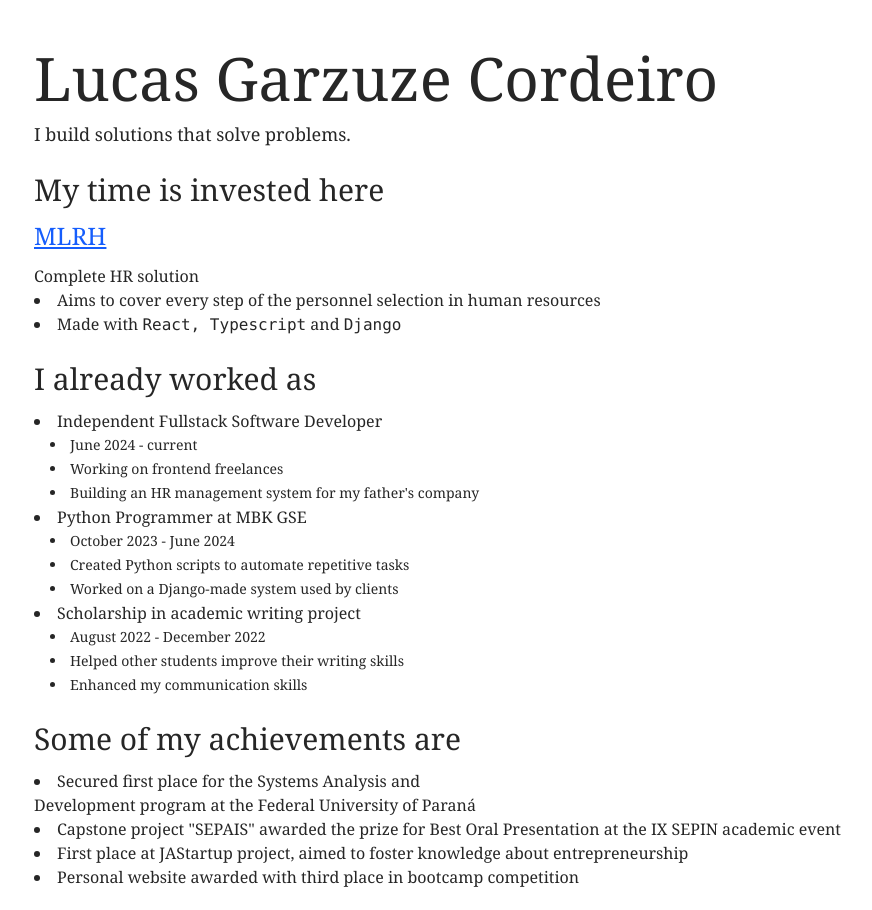
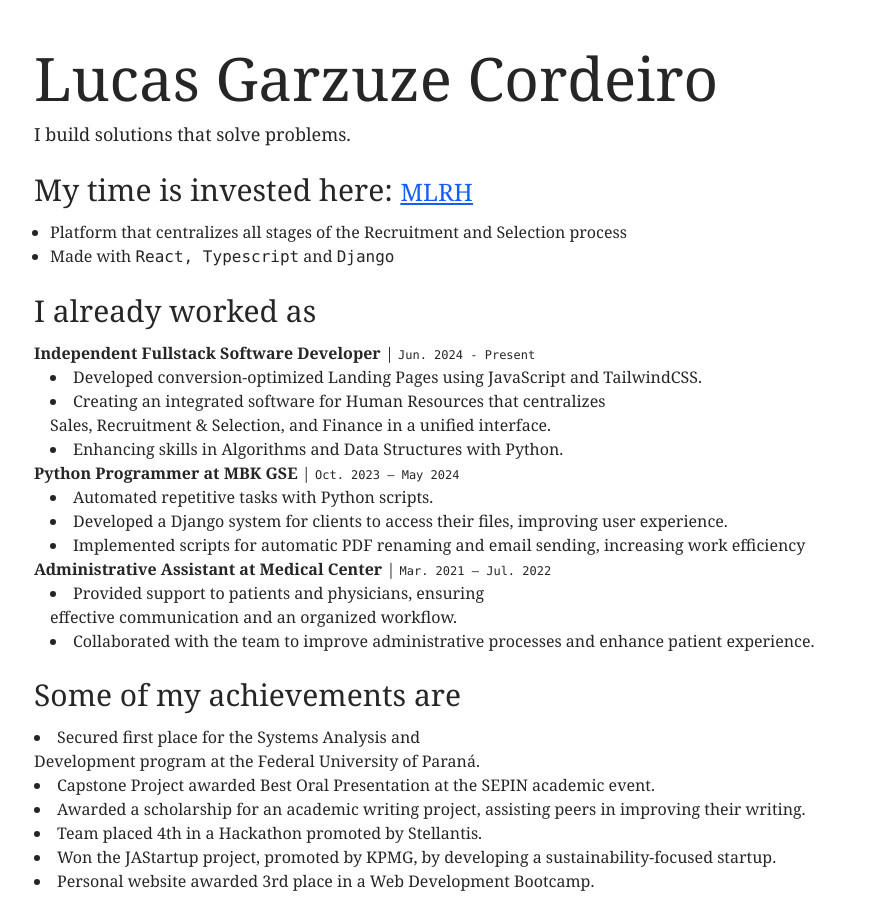
Before and after one commit to garzuze/garzuze.github.io, a website: page index.html in a window 1280 px wide. Shown: the top 910 px of the page, without its empty margins (194-1066 px from the left). Drawn offline with Linux system fonts and the light colour scheme.

Commit message:
feat: improve texts and styling

```diff
--- a/index.html
+++ b/index.html
@@ -6,7 +6,7 @@
     <meta name="viewport" content="width=device-width, initial-scale=1.0">
     <title>garzuze</title>
     <link rel="stylesheet" href="../src/output.css">
-    <link rel="icon" type="image/x-icon" href="favicon.ico?"/>
+    <link rel="icon" type="image/x-icon" href="favicon.ico?" />
 </head>
 
 <body>
@@ -16,18 +16,21 @@
             <p class="text-lg">I build solutions that solve problems.</p>
         </section>
         <section class="space-y-3">
-            <h2 class="text-3xl font-medium">My time is invested here</h2>
-            <article class="space-y-3">
-                <p class="text-2xl w-fit underline text-blue-600 hover:text-blue-800 visited:text-purple-600">
+            <h2 class="text-3xl font-medium">My time is invested here: <spam
+                    class="text-2xl w-fit underline text-blue-600 hover:text-blue-800 visited:text-spamurple-600">
                     <a href="https://www.github.com/garzuze/MLRH" target="_blank">
                         MLRH
                     </a>
-                </p>
+                </spam>
+            </h2>
+            <article class="space-y-3">
                 <div>
-                    <p>Complete HR solution</p>
-                    <ul class="list-disc list-inside leading-6">
-                        <li>Aims to cover every step of the personnel selection in human resources</li>
-                        <li>Made with <span class="font-mono">React, Typescript</span> and <span class="font-mono">Django</span> </li>
+                    <ul class="list-disc ml-4">
+                        <li>
+                            Platform that centralizes all stages of the Recruitment and Selection process
+                        </li>
+                        <li>Made with <span class="font-mono">React, Typescript</span> and <span
+                                class="font-mono">Django</span> </li>
                     </ul>
                 </div>
             </article>
@@ -37,27 +40,53 @@
             <h2 class="text-3xl font-medium">I already worked as</h2>
             <article class="space-y-3">
                 <div>
-                    <ul class="list-disc list-inside leading-6">
-                        <li>Independent Fullstack Software Developer
-                            <ul class="list-disc list-inside leading-6 text-sm ml-4">
-                                <li>June 2024 - current</li>
-                                <li>Working on frontend freelances</li>
-                                <li>Building an HR management system for my father's company</li>
+                    <ul class="leading-6">
+                        <li>
+                            <spam class="font-bold">Independent Fullstack Software Developer </spam> | <span
+                                class="font-mono text-right text-xs">Jun. 2024 - Present</span>
+                            <ul class="list-disc leading-6 list-inside ml-4">
+                                <li>
+                                    Developed conversion-optimized Landing Pages using JavaScript and TailwindCSS.
+                                </li>
+                                <li>
+                                    Creating an integrated software for Human Resources that centralizes Sales,
+                                    Recruitment & Selection, and Finance in a unified interface.
+                                </li>
+                                <li>
+                                    Enhancing skills in Algorithms and Data Structures with Python.
+                                </li>
                             </ul>
                         </li>
-                        <li>Python Programmer at MBK GSE
-                            <ul class="list-disc list-inside leading-6 text-sm ml-4">
-                                <li>October 2023 - June 2024</li>
-                                <li>Created Python scripts to automate repetitive tasks</li>
-                                <li>Worked on a Django-made system used by clients</li>
+                        <li>
+                            <spam class="font-bold">Python Programmer at MBK GSE</spam> | <span
+                                class="font-mono text-right text-xs">Oct. 2023 – May 2024</span>
+                            <ul class="list-disc list-inside leading-6 ml-4">
+                                <li>
+                                    Automated repetitive tasks with Python scripts.
+                                </li>
+                                <li>
+                                    Developed a Django system for clients to access their files, improving user
+                                    experience.
+                                </li>
+                                <li>
+                                    Implemented scripts for automatic PDF renaming and email sending, increasing work
+                                    efficiency
+                                </li>
                             </ul>
                         </li>
 
-                        <li>Scholarship in academic writing project
-                            <ul class="list-disc list-inside leading-6 text-sm ml-4">
-                                <li>August 2022 - December 2022</li>
-                                <li>Helped other students improve their writing skills</li>
-                                <li>Enhanced my communication skills</li>
+                        <li>
+                            <spam class="font-bold">Administrative Assistant at Medical Center</spam> | <span
+                                class="font-mono text-right text-xs">Mar. 2021 – Jul. 2022</span>
+                            <ul class="list-disc list-inside leading-6 ml-4">
+                                <li>
+                                    Provided support to patients and physicians, ensuring effective communication and an
+                                    organized workflow.
+                                </li>
+                                <li>
+                                    Collaborated with the team to improve administrative processes and enhance patient
+                                    experience.
+                                </li>
                             </ul>
                         </li>
                     </ul>
@@ -70,12 +99,25 @@
             <article class="space-y-3">
                 <div>
                     <ul class="list-disc list-inside leading-6">
-                        <li>Secured first place for the Systems Analysis and Development program at the Federal
-                            University of Paraná</li>
-                        <li>Capstone project "SEPAIS" awarded the prize for Best Oral Presentation at the IX SEPIN
-                            academic event</li>
-                            <li>First place at JAStartup project, aimed to foster knowledge about entrepreneurship</li>
-                        <li>Personal website awarded with third place in bootcamp competition</li>
+                        <li>
+                            Secured first place for the Systems Analysis and Development program at the Federal
+                            University of Paraná.
+                        </li>
+                        <li>
+                            Capstone Project awarded Best Oral Presentation at the SEPIN academic event.
+                        </li>
+                        <li>
+                            Awarded a scholarship for an academic writing project, assisting peers in improving their writing.
+                        </li>
+                        <li>
+                            Team placed 4th in a Hackathon promoted by Stellantis.
+                        </li>
+                        <li>
+                            Won the JAStartup project, promoted by KPMG, by developing a sustainability-focused startup.
+                        </li>
+                        <li>
+                            Personal website awarded 3rd place in a Web Development Bootcamp.
+                        </li>
                     </ul>
                 </div>
             </article>
@@ -85,32 +127,22 @@
             <h2 class="text-3xl font-medium">You can connect with me here</h2>
             <ul class="list-disc list-inside leading-6">
                 <li>
-                    <a
-                        target="_blank"
-                        rel="noopener noreferrer"
+                    <a target="_blank" rel="noopener noreferrer"
                         class="underline text-blue-600 hover:text-blue-800 visited:text-purple-600"
-                        href="https://www.linkedin.com/in/garzuze/"
-                        aria-label="linkedin profile"
-                        >
+                        href="https://www.linkedin.com/in/garzuze/" aria-label="linkedin profile">
                         LinkedIn
                     </a>
                 </li>
                 <li>
-                    <a
-                        target="_blank"
-                        rel="noopener noreferrer"
+                    <a target="_blank" rel="noopener noreferrer"
                         class="underline text-blue-600 hover:text-blue-800 visited:text-purple-600"
-                        href="https://www.github.com/garzuze/"
-                        aria-label="GitHub profile"
-                        >
+                        href="https://www.github.com/garzuze/" aria-label="GitHub profile">
                         Github
                     </a>
                 </li>
                 <li>
                     <a class="underline text-blue-600 hover:text-blue-800 visited:text-purple-600"
-                        href="mailto:lucasgarzuze@gmail.com"
-                        aria-label="Email"
-                        >
+                        href="mailto:lucasgarzuze@gmail.com" aria-label="Email">
                         lucasgarzuze <span class="italic">[at]</span> gmail.com
                     </a>
                 </li>
@@ -121,24 +153,16 @@
             <h2 class="text-3xl font-medium">You can check my resume here</h2>
             <ul class="list-disc list-inside leading-6">
                 <li>
-                    <a
-                        target="_blank"
-                        rel="noopener noreferrer"
+                    <a target="_blank" rel="noopener noreferrer"
                         class="underline text-blue-600 hover:text-blue-800 visited:text-purple-600"
-                        href="resumes/Lucas_Garzuze_Cordeiro_Currículo_TI.pdf"
-                        aria-label="PT-BR Resume"
-                        >
+                        href="resumes/Lucas_Garzuze_Cordeiro_Currículo_TI.pdf" aria-label="PT-BR Resume">
                         PT-BR
                     </a>
                 </li>
                 <li>
-                    <a
-                        target="_blank"
-                        rel="noopener noreferrer"
+                    <a target="_blank" rel="noopener noreferrer"
                         class="underline text-blue-600 hover:text-blue-800 visited:text-purple-600"
-                        href="resumes/Lucas_Garzuze_Cordeiro_Resume.pdf"
-                        aria-label="PT-BR Resume"
-                        >
+                        href="resumes/Lucas_Garzuze_Cordeiro_Resume.pdf" aria-label="PT-BR Resume">
                         EN-US
                     </a>
                 </li>
```
Also changed, not shown: src/output.css.
